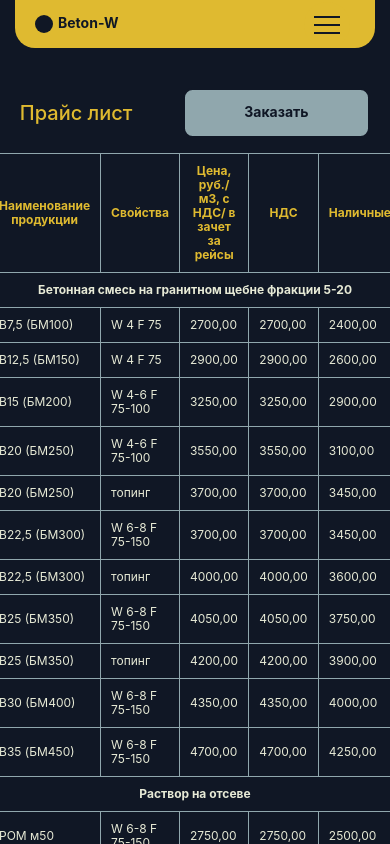
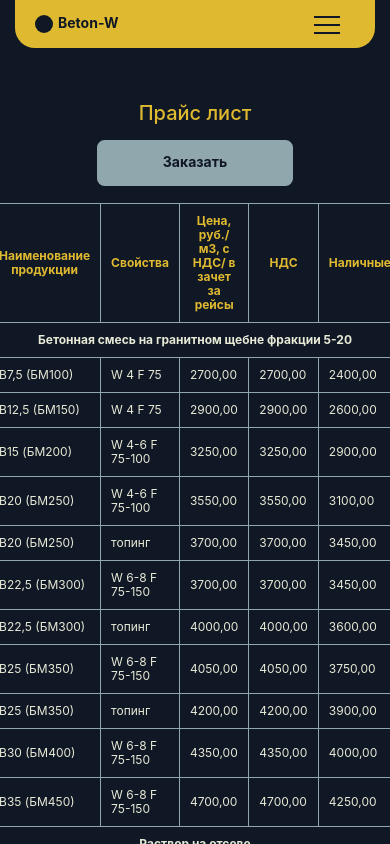
Before and after one commit to mkdir-dev/betonw-client, a React (Create React App) app: page /price in a window 390 px wide. Shown: the top 844 px of the page. Built offline with nearby package versions, Linux system fonts and the light colour scheme.

Commit message:
fix: table, button

```diff
--- a/src/components/Pages/Feedback/Contacts/Contacts.scss
+++ b/src/components/Pages/Feedback/Contacts/Contacts.scss
@@ -37,12 +37,22 @@
   &__subtitle-messengers {
     display: flex;
     gap: 30px;
+
+    @media (max-width: 435px){
+      margin-top: 10px;
+      justify-content: center;
+      align-items: center;
+    }
   }
 
   &__subtitle-telAndEmail {
     display: flex;
     justify-content: space-between;
     align-items: center;
+
+    @media (max-width: 435px){
+      flex-direction: column;
+    }
   }
 
   &__subtitle-telegram, &__subtitle-whatsapp {
--- a/src/components/Pages/Price/PriceList/PriceList.scss
+++ b/src/components/Pages/Price/PriceList/PriceList.scss
@@ -18,38 +18,29 @@
       gap: 300px;
     }
 
-    @media (min-width: 480px) and (max-width: 739px){
+    @media (min-width: 481px) and (max-width: 739px){
       gap: 100px;
     }
 
     @media (max-width: 480px) {
-      gap: 50px;
+      gap: 0px;
+      flex-direction: column;
+      justify-content: center;
+      align-items: center;
+
+      &-title {
+        text-align: center;
+      }
     }
 
     &-title {
       @include title;
       width: 220px;
     }
-
-    &-btnOrder {
-      @include mainText;
-      width: 150px;
-      border-radius: 25px;
-      background-color: $white;
-      font-weight: bold;
-      & a:first-child {
-        text-decoration: none;
-        color: $main;
-      }
-      &:hover {
-        box-shadow: 0 0 10px 5px $yellow;
-      }
-    }
   }
 
   &__table {
     @include mainText;
-    border: 1px solid $grayblue;
     border-collapse: collapse;
 
     & > thead:first-child {
--- a/src/utils/constants.js
+++ b/src/utils/constants.js
@@ -54,8 +54,8 @@ export const contactInfo = {
   address: 'г. Екатеринбург, ул. Циолковского, 29, офис 4',
   tel: '+7 (953) 385 6934',
   telLink: 'tel:+79533856934',
-  telegram: 'tg://resolve',
-  whatsapp: 'https://wa.me/9118660326',
+  telegram: 'https://t.me/+79533856934',
+  whatsapp: 'https://wa.me/9533856934',
   mail: 'beton-w@mail.ru',
   mailLink: 'mailto:beton-w@mail.ru',
 };
```
